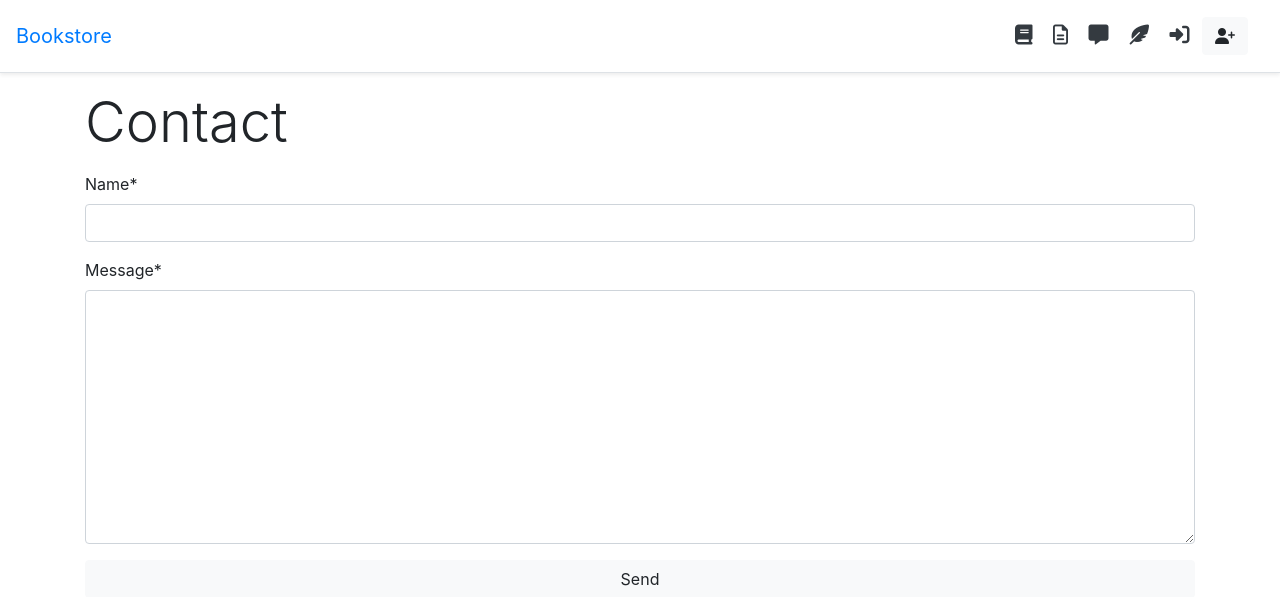
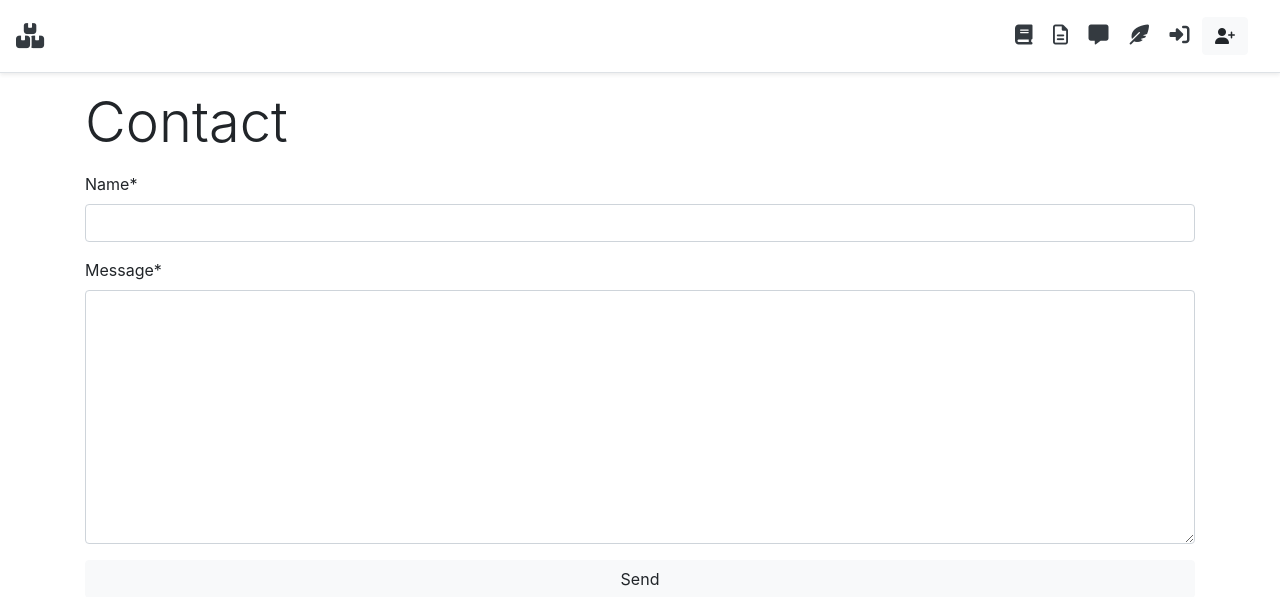
Before and after one commit to gurupratap-matharu/bookstore, a Django app: page /contact/ in a window 1280 px wide. Shown: the top 597 px of the page. Run offline with Django 3.2, Linux system fonts and the light colour scheme; some libraries are stand-ins or nearby versions.

Commit message:
added brand logo

```diff
--- a/templates/_base.html
+++ b/templates/_base.html
@@ -20,7 +20,8 @@
         <!-- Fixed navbar -->
         <div class="d-flex flex-column flex-md-row align-items-center p-3 px-md-4\
          mb-3 bg-white border-bottom shadow-sm">
-            <a href="{% url 'home' %}" class="navbar-brand my-0 mr-md-auto font-weight-normal">Bookstore</a>
+            <a href="{% url 'home' %}" class="navbar-brand my-0 mr-md-auto font-weight-normal text-dark"><i
+                    class="fas fa-boxes fa-lg" aria-hidden="true"></i></a>
             <nav class="my-2 my-md-0 mr-md-3">
                 <a class="p-2 text-dark" href="{% url 'book_list' %}"><i class="fa fa-book fa-lg"
                         aria-hidden="true"></i></a>
```
